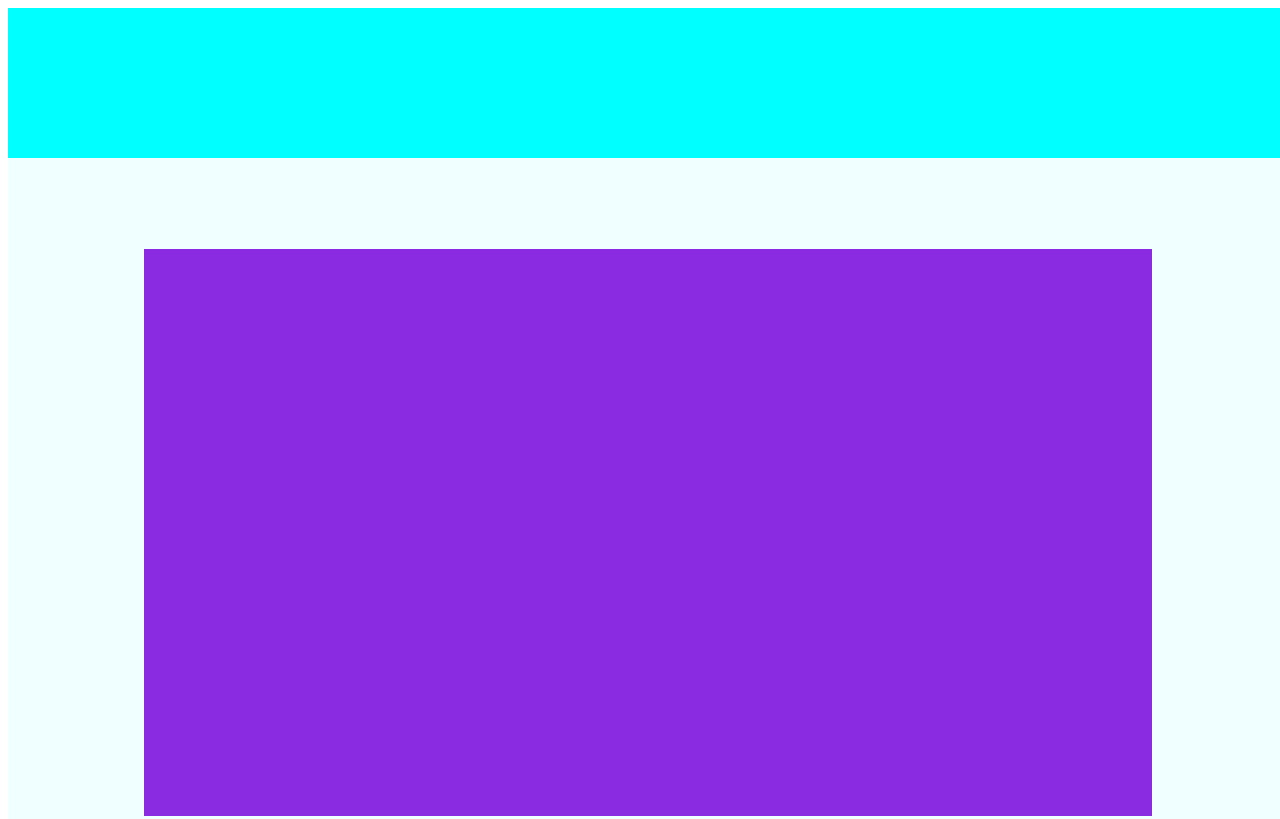
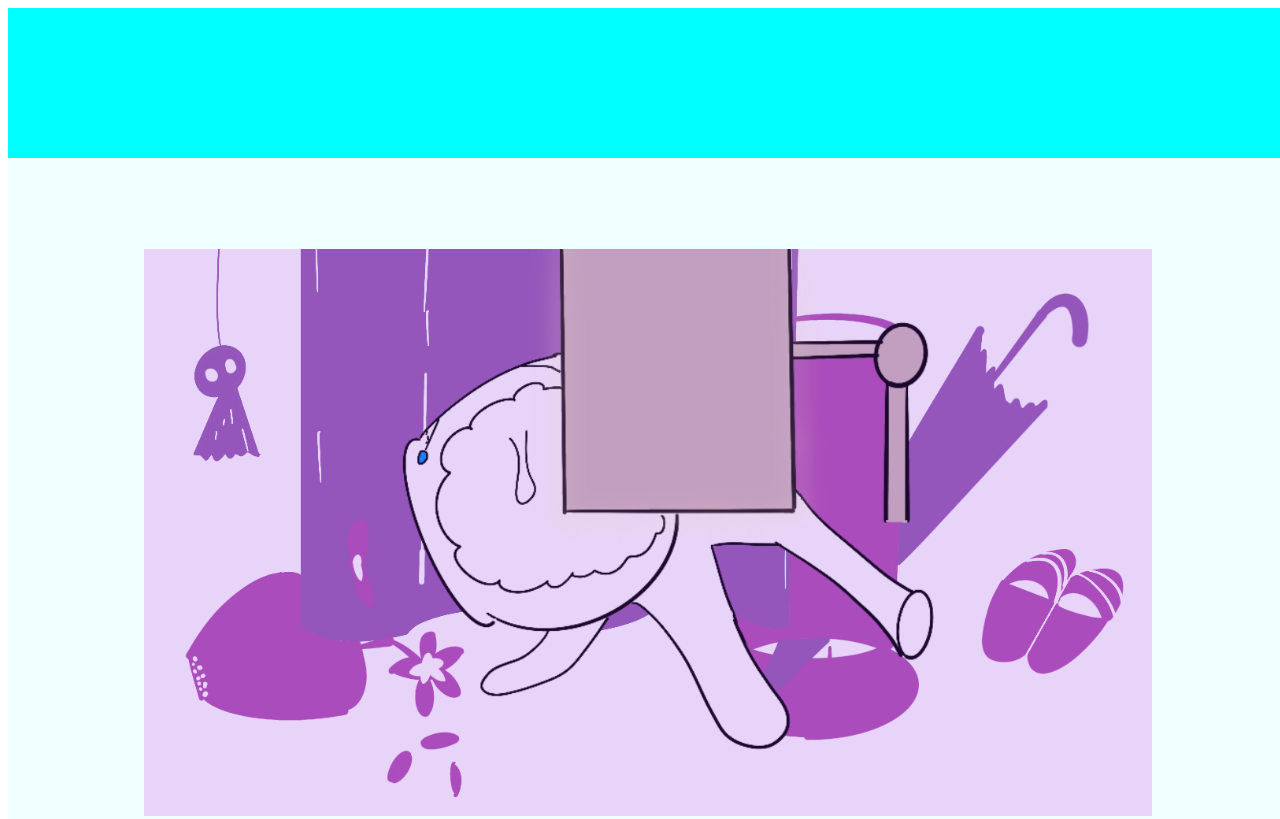
Before and after one commit to AKINISHI1/feeding, a website: page public/views/main.html in a window 1280 px wide. Shown: the top 819 px of the page. Drawn offline with Linux system fonts and the light colour scheme.

Commit message:
画像切り替え

```diff
--- /dev/null
+++ b/public/javascripts/script.js
@@ -0,0 +1,17 @@
+const images = [
+  "../images/break.png",
+  "../images/smartphone.png"
+];
+console.log(images.length);
+const image = document.getElementById("slide");
+let i = 0;
+function slideshow(){
+  image.src = images[i]
+  i++;
+  console.log(i);
+  if(i == images.length){
+    i = 0;
+  }
+}
+
+const timer = setInterval(slideshow,3000);
--- a/public/stylesheet/style.css
+++ b/public/stylesheet/style.css
@@ -6,6 +6,7 @@ p{
     font-size:30px;
     margin: 0px;
 }
+/*スケルトン作成*/
 #wrapper{
     width: 1280px;
     height: 1500px;
@@ -79,3 +80,10 @@ p{
     top:100px;
     opacity:0.8;
 }
+/* スケルトン作成終わり */
+/* スライドの表示 */
+#slide{
+    position:relative;
+    width:100%;
+    opacity: 0.8;
+}
--- a/public/views/main.html
+++ b/public/views/main.html
@@ -4,6 +4,7 @@
 	<meta charaset="utf-8">
 	<title>キャラクター紹介</title>
 	<link rel="stylesheet" href= "../stylesheet/style.css">
+	<script src="../javascripts/script.js" defer></script>
 	</head>
 
 	<body>
@@ -15,7 +16,7 @@
 				<div id="main">
 					<div id="outer">
 						<div id="inner">
-
+							<img src="../images/break.png" id="slide">
 						</div>
 					</div>
 				</div>
```
Also changed, not shown: public/images/break.png (added), public/images/smartphone.png (added).
